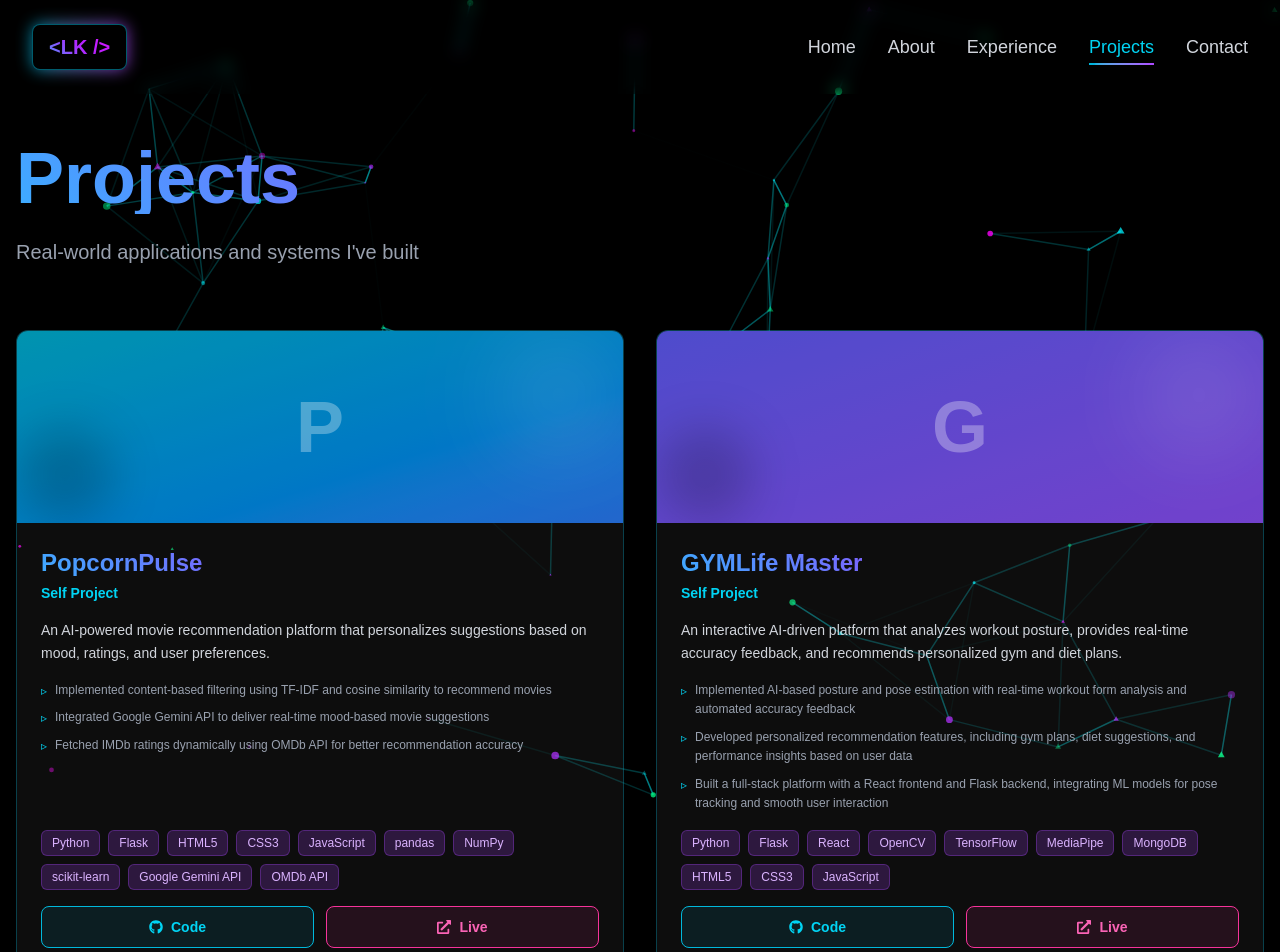
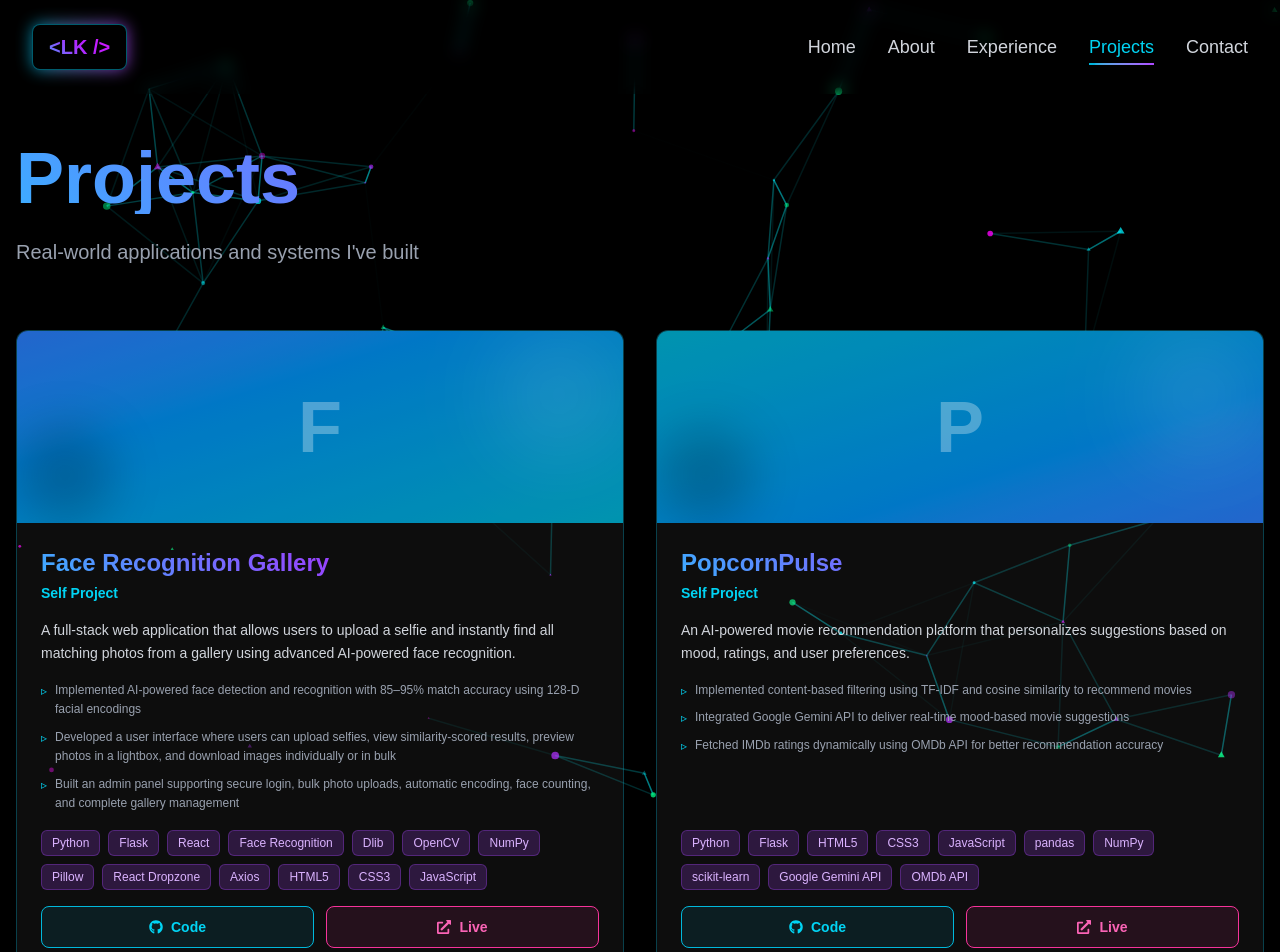
Before and after one commit to LakshyaK10/Portfolio_main, a Next.js app: page /projects in a window 1280 px wide. Shown: the top 952 px of the page. Built offline with nearby package versions, Linux system fonts and the light colour scheme.

Commit message:
Updated face recognition project entry

```diff
--- a/app/projects/page.tsx
+++ b/app/projects/page.tsx
@@ -7,6 +7,37 @@ import ParticlesBackground from "../components/ParticlesBackground";
 import Navbar from "../components/Navbar";
 
 const projects = [
+  {
+  title: "Face Recognition Gallery",
+  subtitle: "Self Project",
+  description:
+    "A full-stack web application that allows users to upload a selfie and instantly find all matching photos from a gallery using advanced AI-powered face recognition.",
+  tech: [
+    "Python",
+    "Flask",
+    "React",
+    "Face Recognition",
+    "Dlib",
+    "OpenCV",
+    "NumPy",
+    "Pillow",
+    "React Dropzone",
+    "Axios",
+    "HTML5",
+    "CSS3",
+    "JavaScript"
+  ],
+  features: [
+    "Implemented AI-powered face detection and recognition with 85–95% match accuracy using 128-D facial encodings",
+    "Developed a user interface where users can upload selfies, view similarity-scored results, preview photos in a lightbox, and download images individually or in bulk",
+    "Built an admin panel supporting secure login, bulk photo uploads, automatic encoding, face counting, and complete gallery management",
+    "Optimized backend with Flask, OpenCV, dlib and face_recognition for fast processing, including support for multiple faces in group photos"
+  ],
+  gradient: "from-blue-500 to-cyan-500",
+  github: "https://github.com/LakshyaK10/GetYou",
+  live: "https://your-live-demo-link.com"
+},
+
   {
     title: "PopcornPulse",
     subtitle: "Self Project",
```
